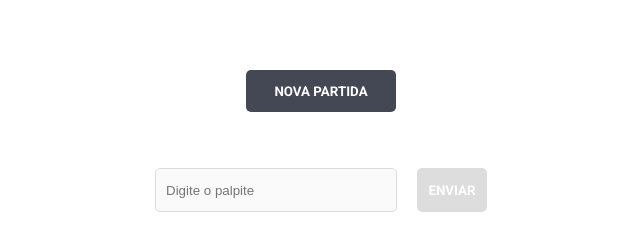
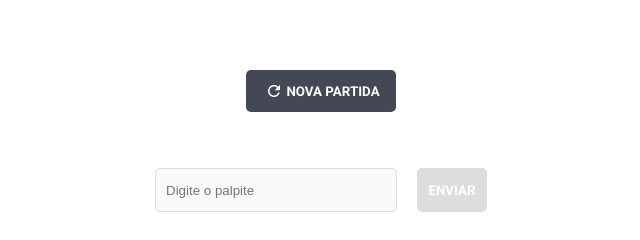
Before and after one commit to Thialves02/Studio-Sol, a plain HTML site: page index.html in a window 1280 px wide. Both pictures are taken after a click on the button "ENVIAR". Shown: the part 488-728 px from the top of the page, 319-959 px from the left. Drawn offline with Linux system fonts and the light colour scheme; no server answers.

Commit message:
feat: icon reload no botao

```diff
--- a/assets/css/index.css
+++ b/assets/css/index.css
@@ -44,6 +44,8 @@ main {
 }
 
 #novaPartida{
+    justify-content: center;
+    align-items: center;
     position: absolute;
     bottom: 150px;
     background-color:rgba(67, 72, 84, 1);
--- a/index.html
+++ b/index.html
@@ -50,7 +50,7 @@
             <use xlink:href="#unit-h" id='g_2' class="segment g" x="30" y="220"></use>
           </svg>
         </div>
-        <button onclick="geraNumeroAleatorio()" id="novaPartida">NOVA PARTIDA</button>
+        <button onclick="geraNumeroAleatorio()" id="novaPartida"><img src="./assets/img/reload.svg">NOVA PARTIDA</button>
         <div id="containerPalpite">
           <input type="number" name="palpite" id="palpite" placeholder="Digite o palpite" maxlength="3">
           <button onclick="validaPalpite()" id="enviar">ENVIAR</button>
--- a/index.js
+++ b/index.js
@@ -40,7 +40,7 @@ function validaPalpite(){
 //Alterar visibilidade e disabled dos botões conforme palpite ou erro
 function funcionalidadesBotoes() {
     if(erro != 0 || palpite == numeroAleatorio){
-        document.getElementById(`novaPartida`).style.display = 'block'
+        document.getElementById(`novaPartida`).style.display = 'flex'
         document.getElementById(`palpite`).disabled = true;
         document.getElementById(`enviar`).disabled = true;
     } else {
```
Also changed, not shown: assets/img/reload.svg (added).
